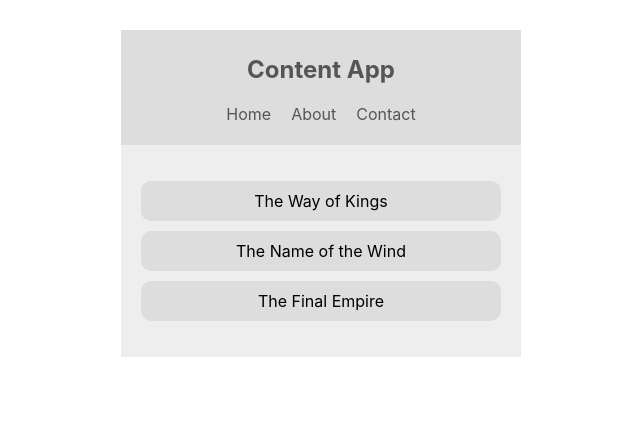
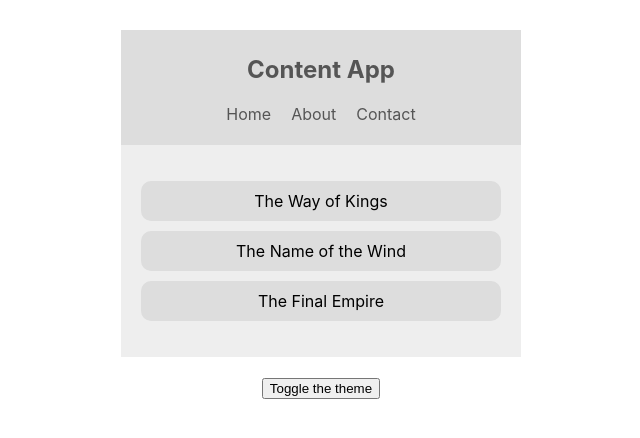
Before and after one commit to frank095/contextapp, a React (Create React App) app: page / in a window 1280 px wide. Shown: the top 438 px of the page, without its empty margins (319-959 px from the left). Built offline with nearby package versions, Linux system fonts and the light colour scheme.

Commit message:
Tutorial #6

```diff
--- a/src/App.js
+++ b/src/App.js
@@ -2,6 +2,7 @@
 import Navbar from './components/Navbar';
 import BookList from './components/BookList';
 import ThemeContextProvider from './contexts/ThemeContext';
+import ThemeToggle from './components/ThemeToggle';
 
 function App() {
   return (
@@ -9,6 +10,7 @@
       <ThemeContextProvider>
         <Navbar />
         <BookList />
+        <ThemeToggle/>
       </ThemeContextProvider>
     </div>
   );
--- /dev/null
+++ b/src/components/ThemeToggle.js
@@ -0,0 +1,14 @@
+import React, { Component } from 'react'
+import { ThemeContext } from '../contexts/ThemeContext';
+class ThemeToggle extends Component {
+    static contextType = ThemeContext;
+    state = {}
+    render() {
+        const { toggleTheme } = this.context;
+        return (
+            <button onClick={toggleTheme}>Toggle the theme</button>
+        );
+    }
+}
+
+export default ThemeToggle;
--- a/src/contexts/ThemeContext.js
+++ b/src/contexts/ThemeContext.js
@@ -8,9 +8,12 @@
         light: { syntax: '#555', ui: '#ddd', bg: '#eee' },
         dark: { syntax: '#ddd', ui: '#333', bg: '#555' }
     }
+    toggleTheme = () => {
+        this.setState({ isLightTheme: !this.state.isLightTheme });
+    }
     render() {
         return (
-            <ThemeContext.Provider value={{...this.state}}>
+            <ThemeContext.Provider value={{...this.state, toggleTheme: this.toggleTheme}}>
                 {this.props.children}
             </ThemeContext.Provider>
         );
```
